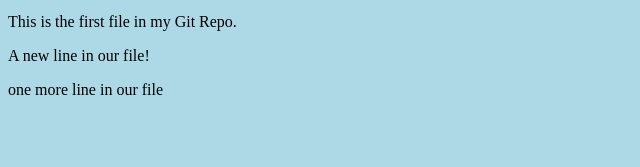
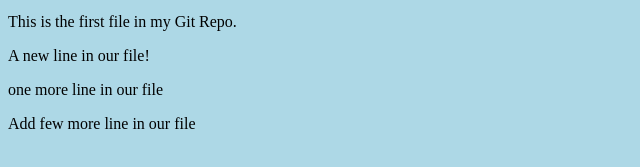
Before and after one commit to VijayalakshmiManivannan/project, a plain HTML site: page index.html in a window 1280 px wide. Shown: the part 101-268 px from the top of the page, without its empty margins (0-640 px from the left). Drawn offline with Linux system fonts and the light colour scheme.

Commit message:
Updated index.html with a few more line

```diff
--- a/index.html
+++ b/index.html
@@ -11,6 +11,7 @@
 <p>This is the first file in my Git Repo.</p>
 <p>A new line in our file!</p>
 <p>one more line in our file</p>
+<p>Add few more line in our file</p>
 
 </body>
 </html>
```
